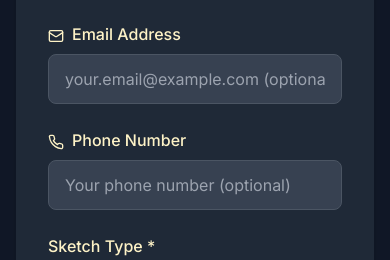
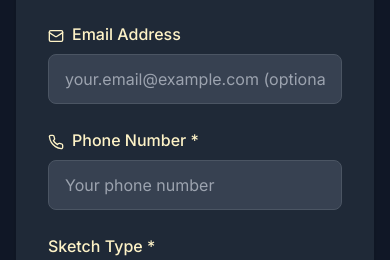
Before and after one commit to NSLcreates/NSLforge-lite, a React (Vite) app: page / in a window 390 px wide. Shown: the part 9050-9310 px from the top of the page. Built offline with nearby package versions, Linux system fonts and the light colour scheme.

Commit message:
Fix: Phone number field is required
Made the phone number field a required field in the contact form.

```diff
--- a/src/components/Contact.tsx
+++ b/src/components/Contact.tsx
@@ -1,4 +1,3 @@
-
 import { useState } from 'react';
 import { motion } from 'framer-motion';
 import { Upload, X, Mail, User, MessageSquare, Phone } from 'lucide-react';
@@ -161,15 +160,16 @@ export const Contact = () => {
           <div className="mb-6">
             <label className="block text-amber-100 font-medium mb-2">
               <Phone className="inline w-4 h-4 mr-2" />
-              Phone Number
+              Phone Number *
             </label>
             <input
               type="tel"
               name="phone"
               value={formData.phone}
               onChange={handleInputChange}
+              required
               className="w-full px-4 py-3 bg-gray-700 border border-gray-600 rounded-lg text-amber-100 focus:border-yellow-400 focus:outline-none transition-colors"
-              placeholder="Your phone number (optional)"
+              placeholder="Your phone number"
             />
           </div>
 
```
